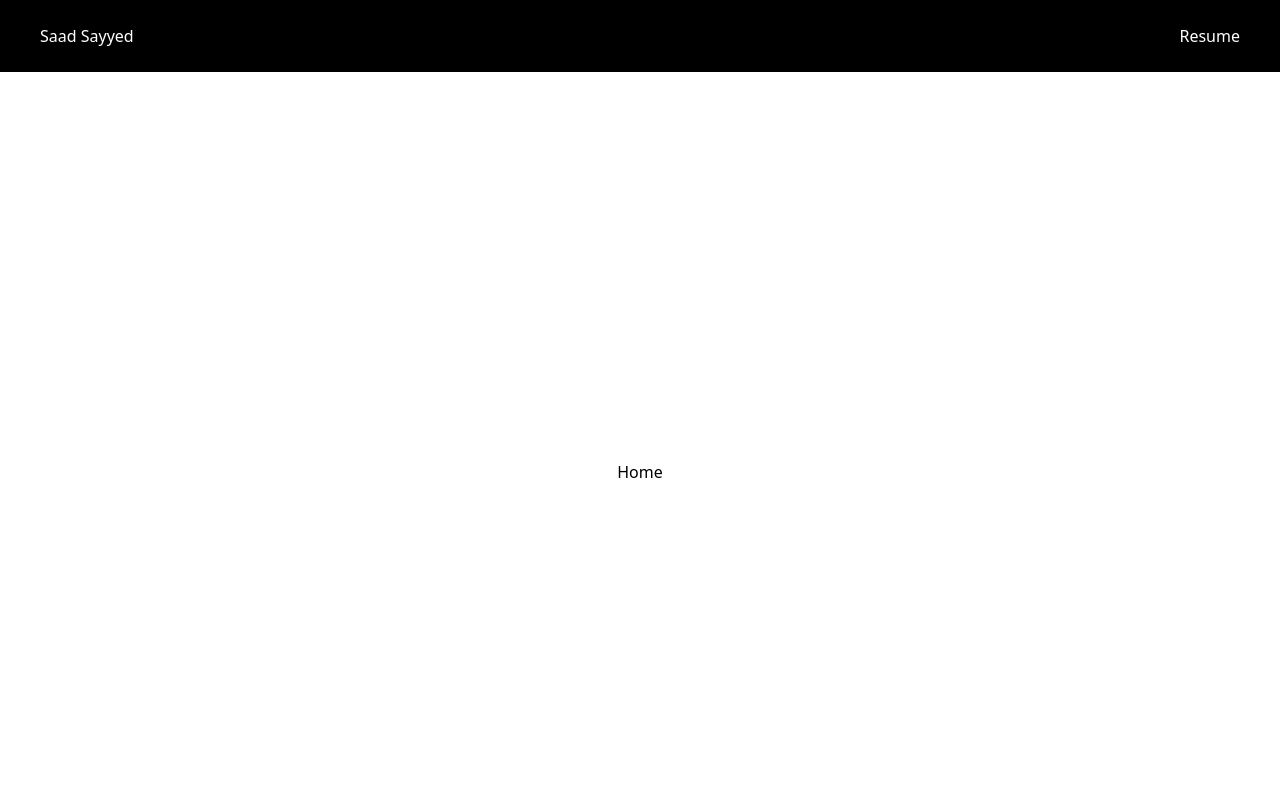
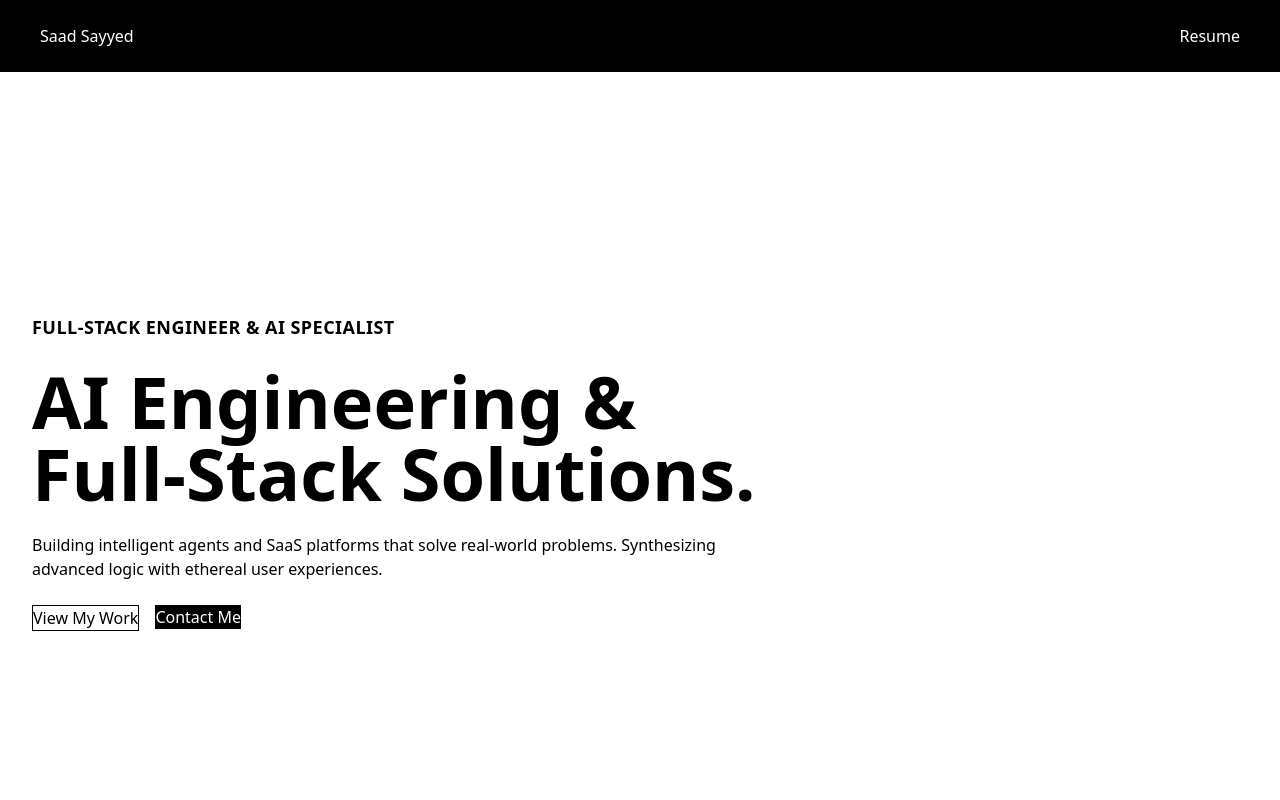
Before and after one commit to saadsayyed10/aie-portfolio, a Next.js app: page / in a window 1280 px wide. Shown: the top 800 px of the page. Built offline with nearby package versions, Linux system fonts and the light colour scheme.

Commit message:
Hero Layout

```diff
--- a/app/page.tsx
+++ b/app/page.tsx
@@ -1,7 +1,9 @@
+import Hero from "@/component/Hero";
+
 const Home = () => {
   return (
-    <div className="flex justify-center items-center w-full min-h-screen">
-      Home
+    <div className="flex justify-center items-center w-full min-h-screen flex-col lg:gap-y-10 lg:px-8">
+      <Hero />
     </div>
   );
 };
--- /dev/null
+++ b/component/Hero.tsx
@@ -0,0 +1,22 @@
+const Hero = () => {
+  return (
+    <div className="flex justify-start items-start w-full flex-col lg:gap-y-6">
+      <h5 className="lg:text-lg font-semibold uppercase tracking-wide">
+        Full-Stack Engineer & AI Specialist
+      </h5>
+      <h1 className="lg:text-7xl w-[60%] font-bold capitalize">
+        AI Engineering & Full-Stack Solutions.
+      </h1>
+      <p className="lg:text-base font-medium w-[60%]">
+        Building intelligent agents and SaaS platforms that solve real-world
+        problems. Synthesizing advanced logic with ethereal user experiences.
+      </p>
+      <div className="flex justify-start items-start w-full lg:gap-x-4">
+        <button className="border">View My Work</button>
+        <button className="bg-black text-white">Contact Me</button>
+      </div>
+    </div>
+  );
+};
+
+export default Hero;
```
